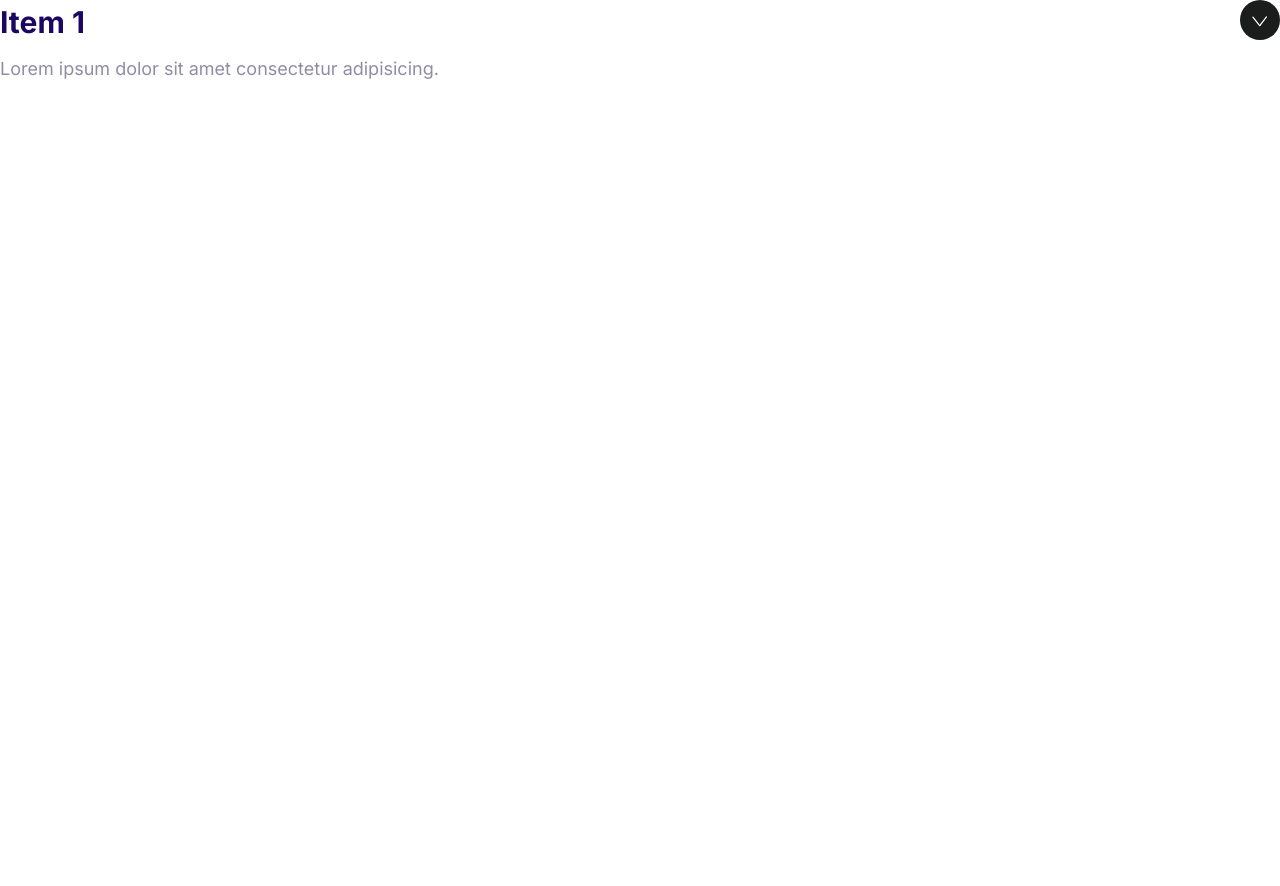
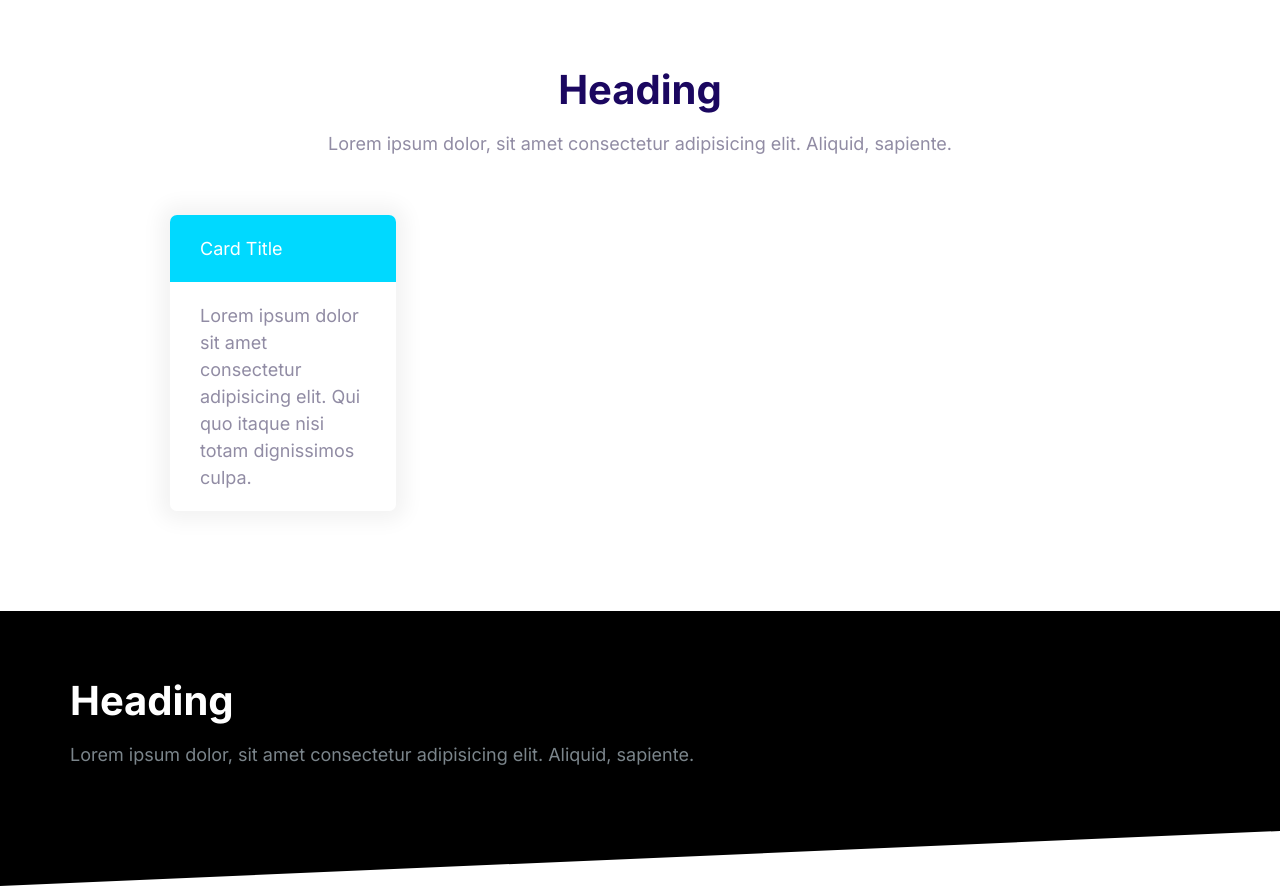
Before and after one commit to Dorisnwoye/moshify, a plain HTML site: page index.html in a window 1280 px wide. Before the commit the page ends 800 px from the top, so only its background shows below. Drawn offline with Linux system fonts and the light colour scheme.

Commit message:
Build the block component.

```diff
--- a/CSS/styles.css
+++ b/CSS/styles.css
@@ -565,3 +565,41 @@ a {
   max-height: 100vh;
   opacity: 1;
 }
+
+/* Blocks */
+.block {
+  --padding-vertical: 6rem;
+  padding: var(--padding-vertical);
+}
+
+.block__header {
+  text-align: center;
+}
+
+.block__heading {
+  margin-top: 0;
+}
+
+.block--dark {
+  background: #000;
+  color: #7b858b;
+}
+
+.block--dark .block__heading {
+  color: #fff;
+}
+
+.block--skewed-right {
+  padding-bottom: calc(var(--padding-vertical) + 4rem);
+  clip-path: polygon(0% 0%, 100% 0%, 100% 100%, 0% 80%);
+}
+
+.block--skewed-left {
+  padding-bottom: calc(var(--padding-vertical) + 4rem);
+  clip-path: polygon(0% 0%, 100% 0%, 100% 80%, 0% 100%);
+}
+
+.container {
+  max-width: 1140px;
+  margin: 0 auto;
+}
--- a/index.html
+++ b/index.html
@@ -14,17 +14,33 @@
     <link rel="stylesheet" href="css/normalize.css" />
   </head>
   <body>
-    <div class="collapsible collapsible--expanded">
-      <header class="collapsible__header">
-        <h2 class="collapsible__heading">Item 1</h2>
-        <svg class="icon icon--white collapsible__chevron">
-          <use xlink:href=" images/sprite.svg#chevron"></use>
-        </svg>
+    <section class="block container">
+      <header class="block__header">
+        <h2 class="block__heading">Heading</h2>
+        <p>
+          Lorem ipsum dolor, sit amet consectetur adipisicing elit. Aliquid,
+          sapiente.
+        </p>
       </header>
-      <div class="collapsible__content">
-        Lorem ipsum dolor sit amet consectetur adipisicing.
+      <div style="width: 30%; padding: 4rem">
+        <div class="card card--secondary">
+          <header class="card__header">Card Title</header>
+          <div class="card__body">
+            Lorem ipsum dolor sit amet consectetur adipisicing elit. Qui quo
+            itaque nisi totam dignissimos culpa.
+          </div>
+        </div>
       </div>
-    </div>
+    </section>
+    <section class="block block--dark block--skewed-left">
+      <div class="container">
+        <h2 class="block__heading">Heading</h2>
+        <p>
+          Lorem ipsum dolor, sit amet consectetur adipisicing elit. Aliquid,
+          sapiente.
+        </p>
+      </div>
+    </section>
     <script src="js/main.js"></script>
   </body>
 </html>
```
Also changed, not shown: components/blocks.html (added, +27 -0 lines).
